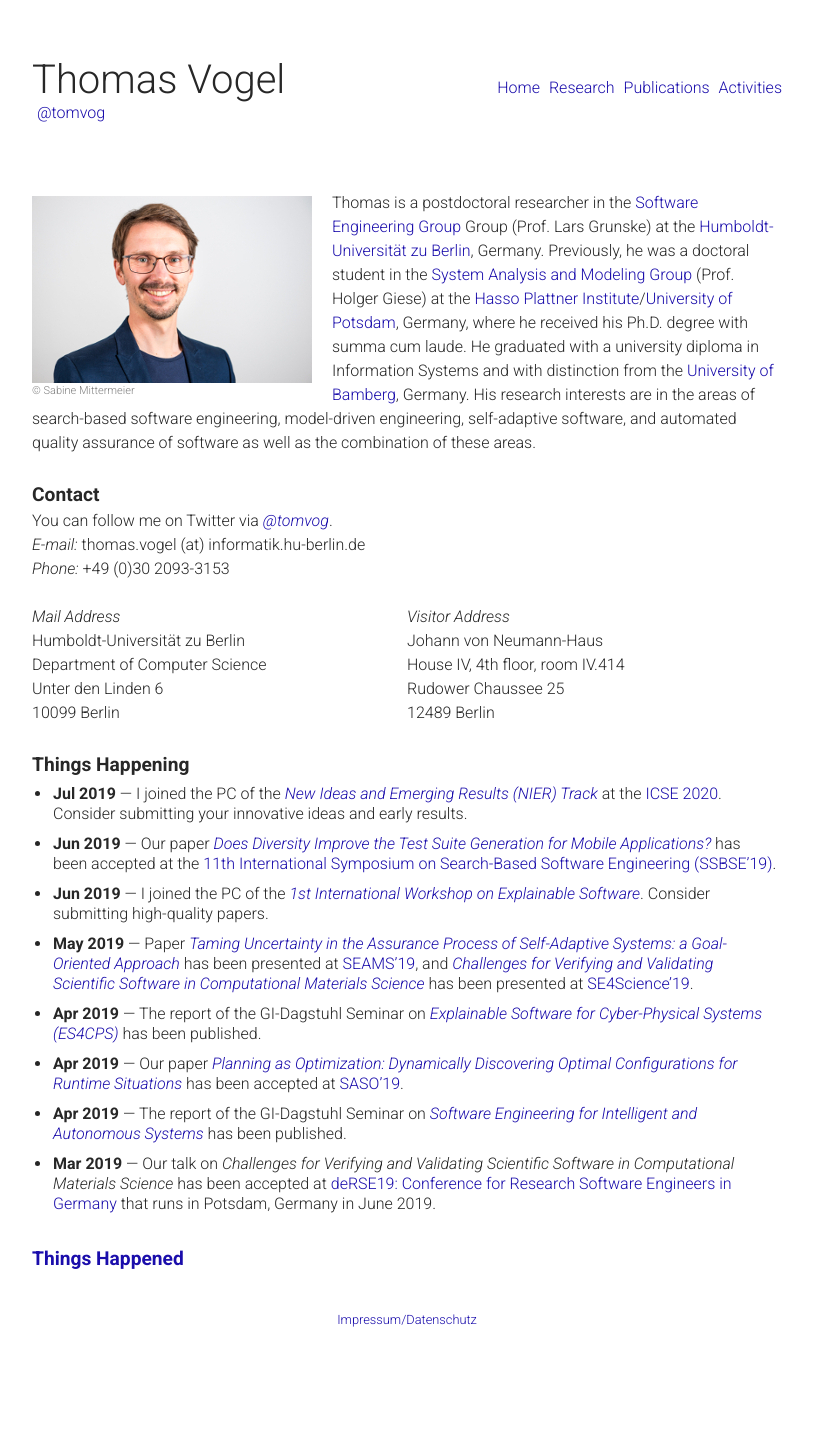
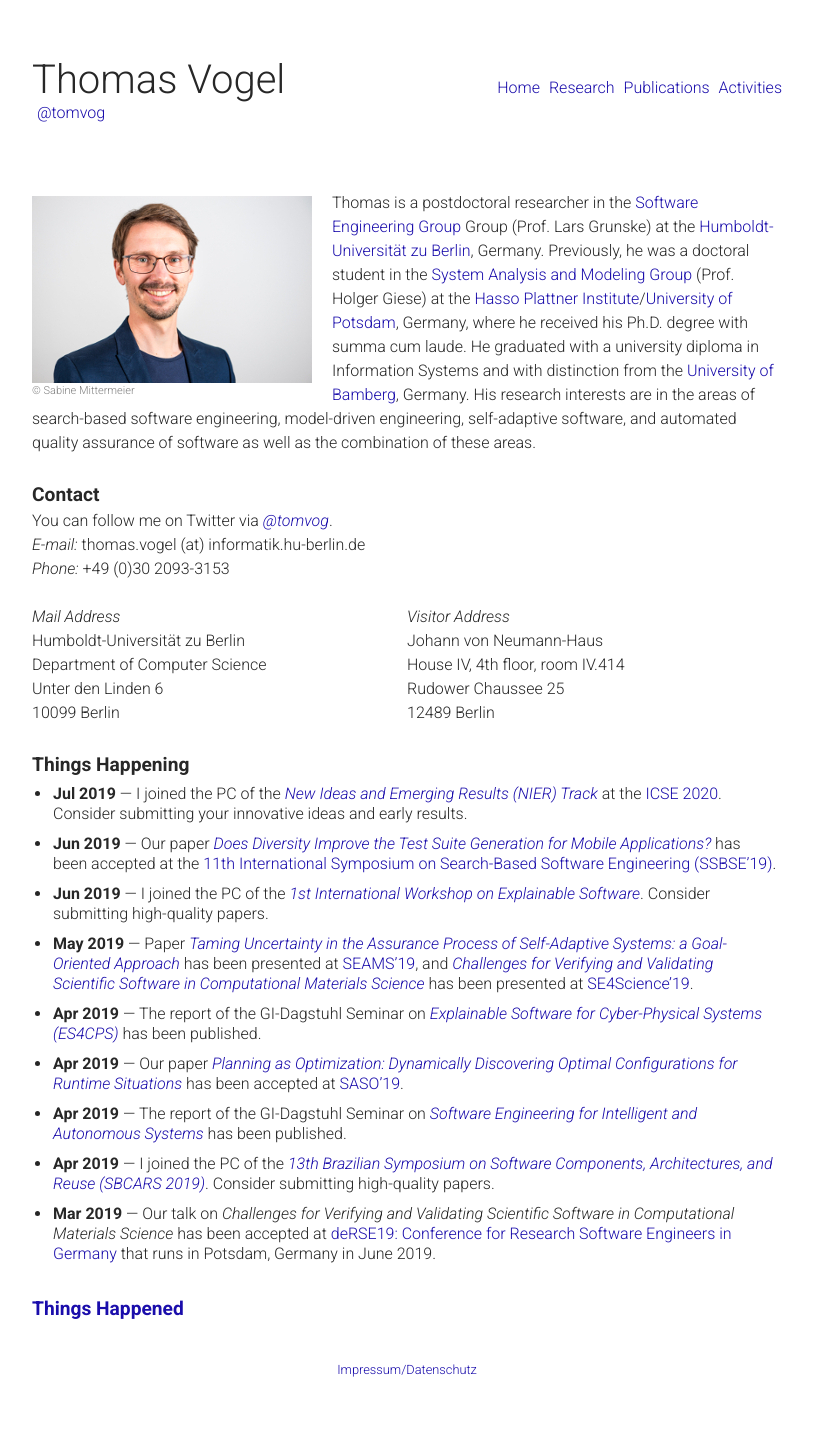
Before and after one commit to thomas-vogel/thomas-vogel.github.io, a Jekyll site: the page built from index.md, in a window 1280 px wide. Shown: the whole page, without its empty margins (233-1046 px from the left). Built offline with Jekyll 4.4.1, drawn with Linux system fonts in a browser that asks for light colours; before the commit the page ends 1386 px from its top, so only the background shows below that.

Commit message:
Add PC SBCARS'19 news.

```diff
--- a/index.md
+++ b/index.md
@@ -47,6 +47,7 @@ His research interests are in the areas of search-based software engineering, mo
 * __Apr 2019__ --- The report of the GI-Dagstuhl Seminar on [_Explainable Software for Cyber-Physical Systems (ES4CPS)_](publications/2019-ES4CPS) has been published.
 * __Apr 2019__ --- Our paper [_Planning as Optimization: Dynamically Discovering Optimal Configurations for Runtime Situations_](publications/2019-SASO) has been accepted at [SASO'19](https://saso2019.cs.umu.se/){:target="_blank"}.
 * __Apr 2019__ --- The report of the GI-Dagstuhl Seminar on [_Software Engineering for Intelligent and Autonomous Systems_](publications/2019-SEfIAS) has been published.
+* __Apr 2019__ --- I joined the PC of the [_13th Brazilian Symposium on Software Components, Architectures, and Reuse (SBCARS 2019)_](http://cbsoft2019.ufba.br/#/sbcars){:target="_blank"}. Consider submitting high-quality papers.
 * __Mar 2019__ --- Our talk on _Challenges for Verifying and Validating Scientific Software in Computational Materials Science_ has been accepted at [deRSE19: Conference for Research Software Engineers in Germany](https://www.de-rse.org/en/conf2019/){:target="_blank"} that runs in Potsdam, Germany in June 2019.
 
 ## [Things Happened](pastnews)
```
